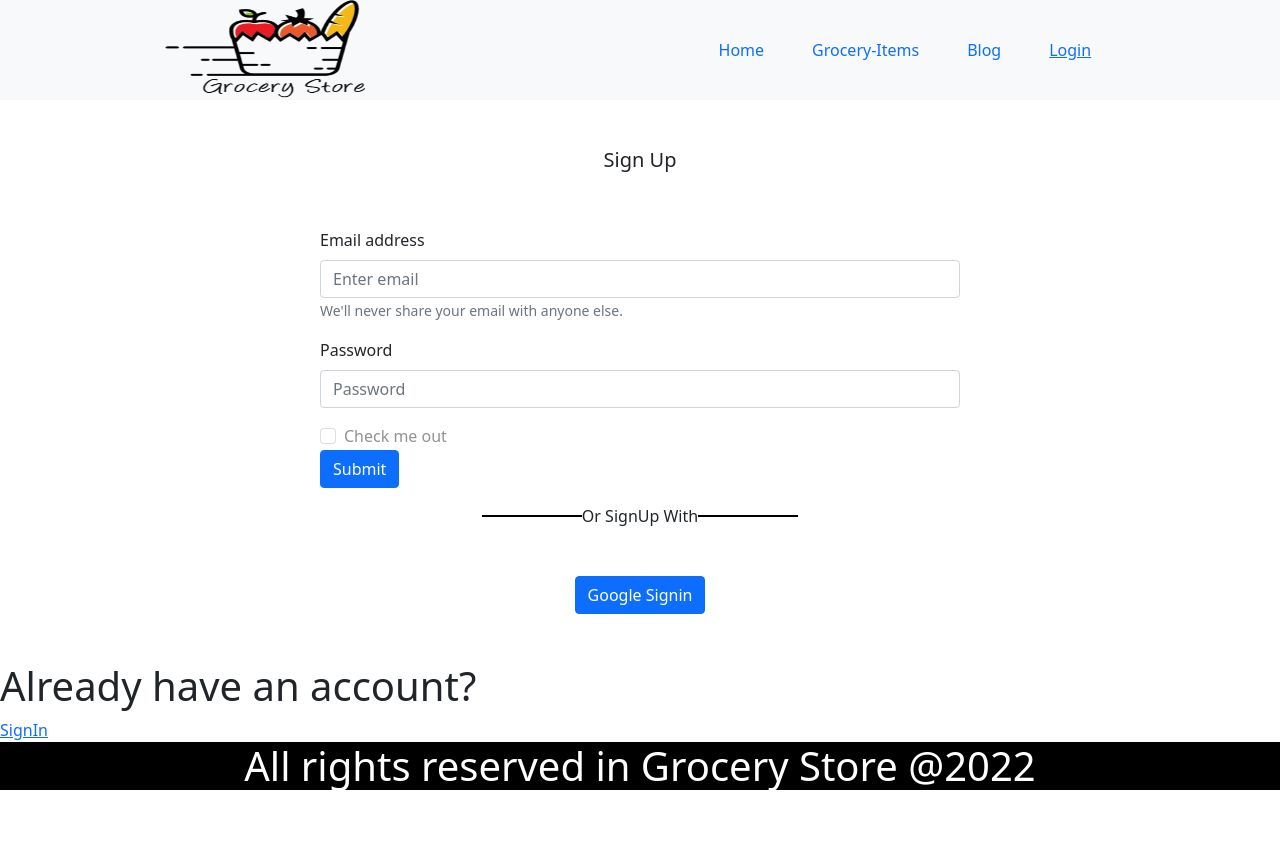
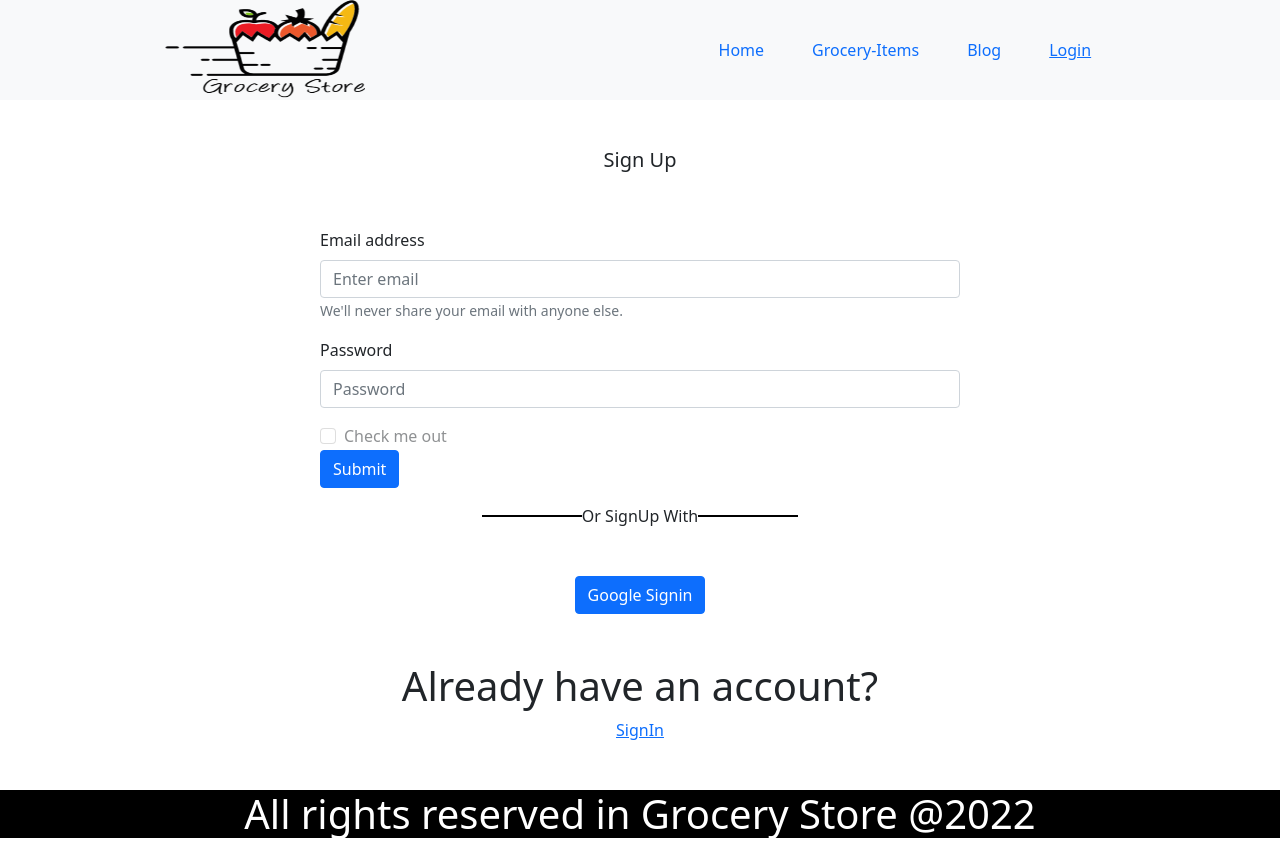
Before and after one commit to jasim-164/Grocery-Store-ClientSide-MERN, a React (Create React App) app: page /login in a window 1280 px wide. Before the commit the page ends 800 px from the top, so only its background shows below. Built offline with nearby package versions, Linux system fonts and the light colour scheme; no server answers.

Commit message:
username show display error solved

```diff
--- a/src/componennts/Header/Header.js
+++ b/src/componennts/Header/Header.js
@@ -9,6 +9,8 @@ import logo from '../../images/Logo 3.png'
 const Header = () => {
     const [user] = useAuthState(auth);
     console.log(user);
+    console.log(user?.displayName);
+    console.log(user?.photoURL);
 
     const handleSignOut = () =>{
         signOut(auth);
@@ -28,7 +30,7 @@ const Header = () => {
         <Link to='/grocery' className="  p-4 text-decoration-none">Grocery-Items</Link>
         <Link to='/blog' className=" p-4 text-decoration-none">Blog</Link>
         {
-            user? <div className="p-2"> <Link to='/myitems' className=' text-decoration-none p-4'>My Items</Link> <Link to='/' className='p-4 mt-2 text-decoration-none'>Manage Items</Link> <Link to='/' className='p-4 mt-2 text-decoration-none'>Add Item</Link> <span className="text-white">{user.displayName}  </span> <span><img src={user.photoURL}style ={{height:"60px", width:"60px", borderRadius:"20px"}}alt="user"></img></span><button className='btn btn-link text-black text-decoration-none ms-5 ' onClick={handleSignOut}>  sign out</button> </div>  :
+            user? <div className="p-2"> <Link to='/myitems' className=' text-decoration-none p-4'>My Items</Link> <Link to='/' className='p-4 mt-2 text-decoration-none'>Manage Items</Link> <Link to='/' className='p-4 mt-2 text-decoration-none'>Add Item</Link> <span className="text-black ms-5">{user?.displayName}  </span> <span><img src={user?.photoURL}style ={{height:"60px", width:"60px", borderRadius:"20px"}}alt="user"></img></span><button className='btn btn-link text-black text-decoration-none ms-5 ' onClick={handleSignOut}>  sign out</button> </div>  :
             <div className='p-4'><Link className="" to='/login'>Login</Link> </div>
 
         }
--- a/src/componennts/Login/Login.js
+++ b/src/componennts/Login/Login.js
@@ -83,7 +83,7 @@ const Login = () => {
         </Form.Group>
       </Form>
        <SocialLogin/>
-       <div><h1>Already have an account? </h1><Link to="/register">SignIn</Link></div>
+       <div className="text-center pb-5"><h1>Already have an account? </h1><Link to="/register">SignIn</Link></div>
 
 
     </div>
--- a/src/componennts/Product/Product.js
+++ b/src/componennts/Product/Product.js
@@ -19,7 +19,7 @@ const Product = (props) => {
         <div className=" col pt-1 bg-light mb-5 h-95 text-center">
 
         <div  className="text-center ">{productName}</div>
-        <div className="align-content-center pe-5 pt-2"><img src={picture} alt="product" height="300" width="450"/></div>
+        <div className="align-content-center pe-5 pt-2"><img src={picture} alt="product" height="100" width="200" /></div>
         <div>{description.slice(0,100)}</div>
         <div className="text-center pt-2">Dealer:{dealerName}</div>
         <div className="text-center">{price}</div>
```
